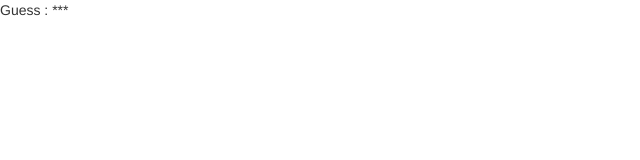
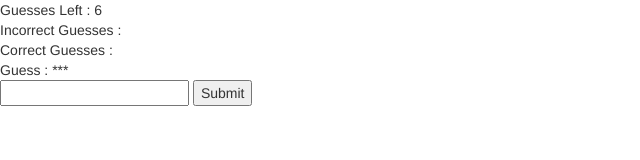
Before and after one commit to kamathpavank/Angular-JS-Projects, a plain HTML site: page Game/index.html in a window 1280 px wide. Shown: the whole page, without its empty margins (0-640 px from the left). Drawn offline with nearby package versions, Linux system fonts and the light colour scheme; some packages are replaced by stand-ins of ours.

Commit message:
format for taking input and guesses

```diff
--- a/Game/index.html
+++ b/Game/index.html
@@ -20,12 +20,29 @@
 <head>
 <body ng-app="gameApp" ng-controller="GameController">
 <div>
+	<div>
+		Guesses Left : {{guesses}}
+	</div>
+
+	<div>
+		Incorrect Guesses : <span ng-repeat="Letter in incorrectLettersChosen">{{letter}}</span>
+	</div>
+
+	<div>
+		Correct Guesses : <span ng-repeat="Letter in correctLettersChosen">{{letter}}</span>
+	</div>
 	<!-- Word to guess -->
 	<div>
 		Guess : {{displayWord}}
 	</div>
 
+		<div>
+			<div>
+				<input type="text" name="guess" ng-model="input.letter">
 
+				<button ng-click="letterChosen()">Submit</button>
+			</div>
+		</div>
 </div>
 
 </body>
--- a/Game/js/app.js
+++ b/Game/js/app.js
@@ -36,5 +36,9 @@ app.controller("GameController",function($scope){
 		$scope.displayWord = tempDisplayWord;
 	}
 
+	$scope.letterChosen = function(){
+
+	}
+
 	newGame();
 });
```
